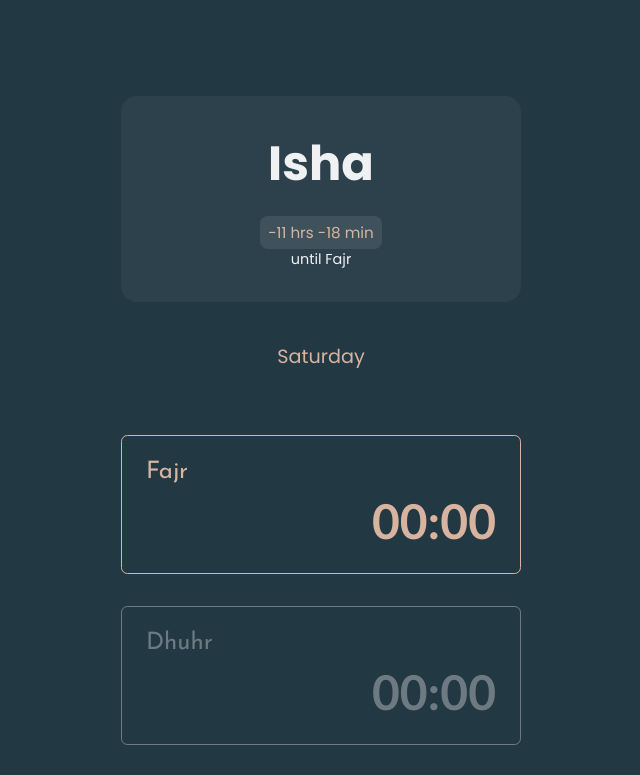
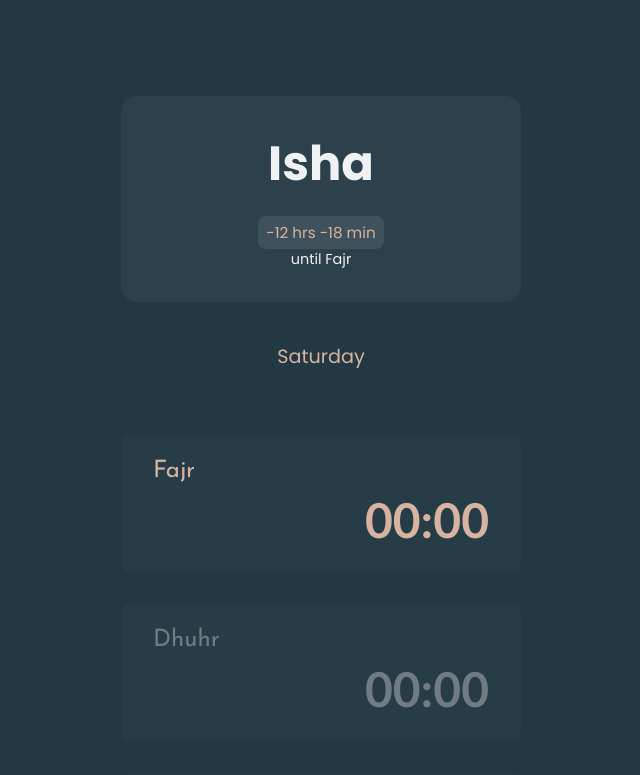
Before and after one commit to murtuzaalisurti/salah, a Next.js app: page / in a window 1280 px wide. Shown: the top 775 px of the page, without its empty margins (319-959 px from the left). Built offline with nearby package versions, Linux system fonts and the light colour scheme; no server answers; a web font is replaced by a local one.

Commit message:
modified ui and fixed time formatting bug ✔

```diff
--- a/next.config.js
+++ b/next.config.js
@@ -6,6 +6,7 @@ module.exports = withPWA({
   pwa: {
     dest: 'public',
     register: true,
-    skipWaiting: true
+    skipWaiting: true,
+    disable: process.env.NODE_ENV === "development"
   }
 })
--- a/pages/index.js
+++ b/pages/index.js
@@ -33,7 +33,7 @@ export default function Home() {
     minutes: ''
   });
 
-  const [milliseconds, setMilliseconds] = useState(moment().format('x'));
+  const [milliseconds, setMilliseconds] = useState('');
 
   const [currentDate, setCurrentDate] = useState({
     month: new Date().toLocaleString('default', {month: 'numeric'}),
@@ -246,15 +246,17 @@ export default function Home() {
       })
     }
 
-  }, [milliseconds])
+  }, [milliseconds, salahTimings, islamicCalendar])
 
   useEffect(() => {
 
-    // let diff = (moment(`${nextSalah.time.split(":")[0]}${nextSalah.time.split(":")[1]}`, 'hmm')).diff(moment(`${currentSalah.time.split(":")[0]}${currentSalah.time.split(":")[1]}`, 'hmm'), 'hours');
-    // let diffInMinutes = (moment(`${nextSalah.time.split(":")[0]}${nextSalah.time.split(":")[1]}`, 'hmm')).diff(moment(`${currentSalah.time.split(":")[0]}${currentSalah.time.split(":")[1]}`, 'hmm'), 'minutes')%60;
+    // total minutes
+    let nextsalahcalcMinutes = Number(nextSalah.time.split(":")[0])*60 + Number(nextSalah.time.split(":")[1])
+    let currentTimeinMinutes = Number((moment().hours()*60)+(moment().minutes()))
 
-    let timeUntilNextSalahinHours = (moment(`${nextSalah.time.split(":")[0]}${nextSalah.time.split(":")[1]}`, 'Hmm')).diff(moment(`${moment().hours()}${moment().minutes()}`, 'Hmm'), 'hours');
-    let timeUntilNextSalahinMinutes = (moment(`${nextSalah.time.split(":")[0]}${nextSalah.time.split(":")[1]}`, 'Hmm')).diff(moment(`${moment().hours()}${moment().minutes()}`, 'Hmm'), 'minutes')%60;
+    // minutes excluding hours
+    let timeUntilNextSalahinMinutes = Number(nextsalahcalcMinutes - currentTimeinMinutes)%60;
+    let timeUntilNextSalahinHours = Math.floor(Number(nextsalahcalcMinutes - currentTimeinMinutes)/60)
 
     setTimeUntilNextSalah((prev) => {
       return {
@@ -263,6 +265,7 @@ export default function Home() {
         minutes: timeUntilNextSalahinMinutes
       }
     })
+
   }, [currentSalah, nextSalah])
 
   // calendar ----------------------------------------------------------
--- a/styles/styles.scss
+++ b/styles/styles.scss
@@ -147,10 +147,10 @@ body {
         .salah-time-individual-contain {
             display: flex;
             flex-direction: column;
-            border: 0.1rem solid $border-color;
-            border-radius: 0.4rem;
-            padding: 1.5rem;
+            border-radius: 0.5rem;
+            padding: 1.5rem 2rem;
             gap: 0.5rem;
+            background-color: rgb(239 241 243 / 5%);
 
             .whichsalah {
                 font-size: 1.5rem;
@@ -168,6 +168,7 @@ body {
 
         .done {
             color: $done-color;
+            background-color: rgb(239 241 243 / 2%);
             border-color: $done-color;
         }
 
```
